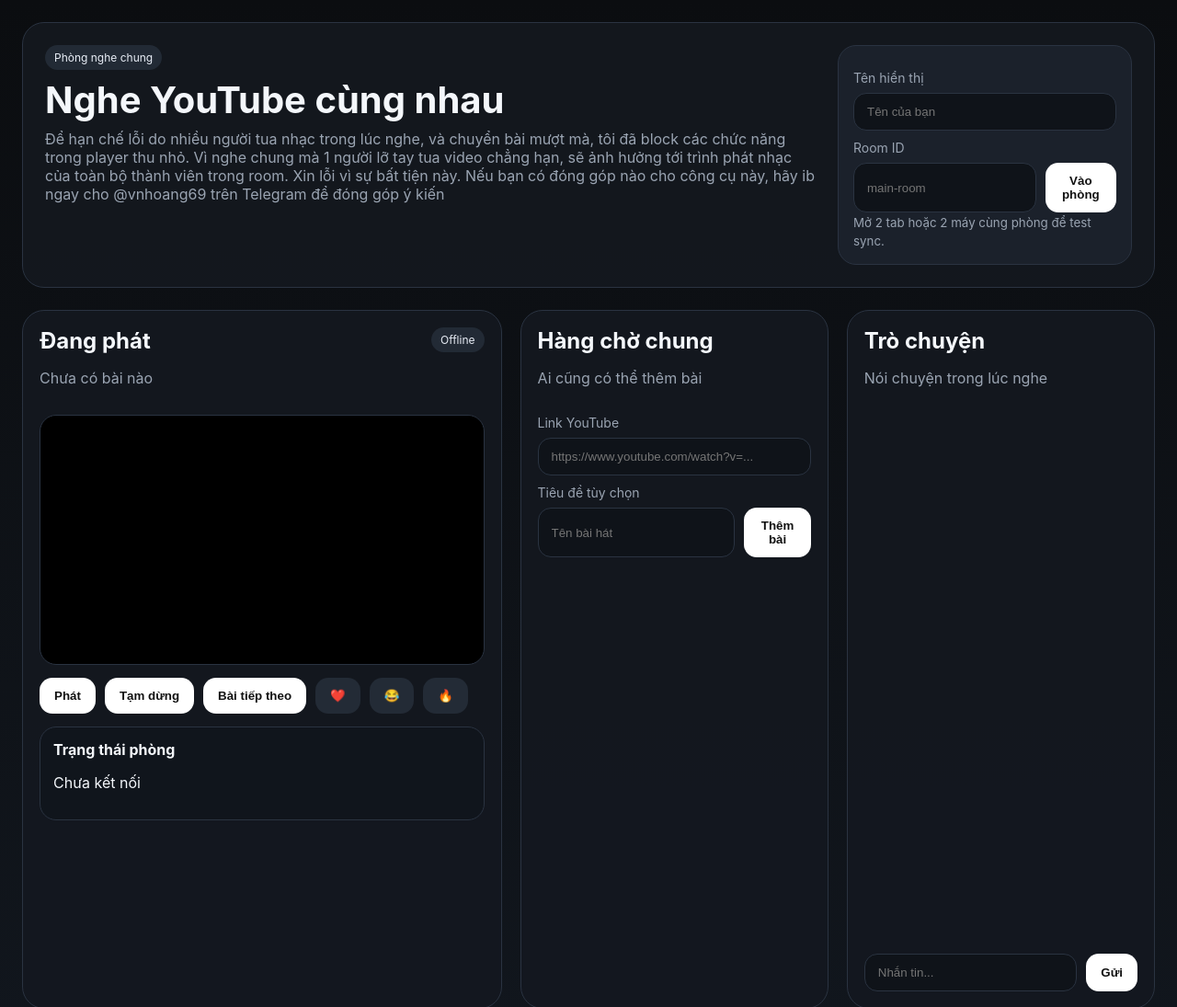
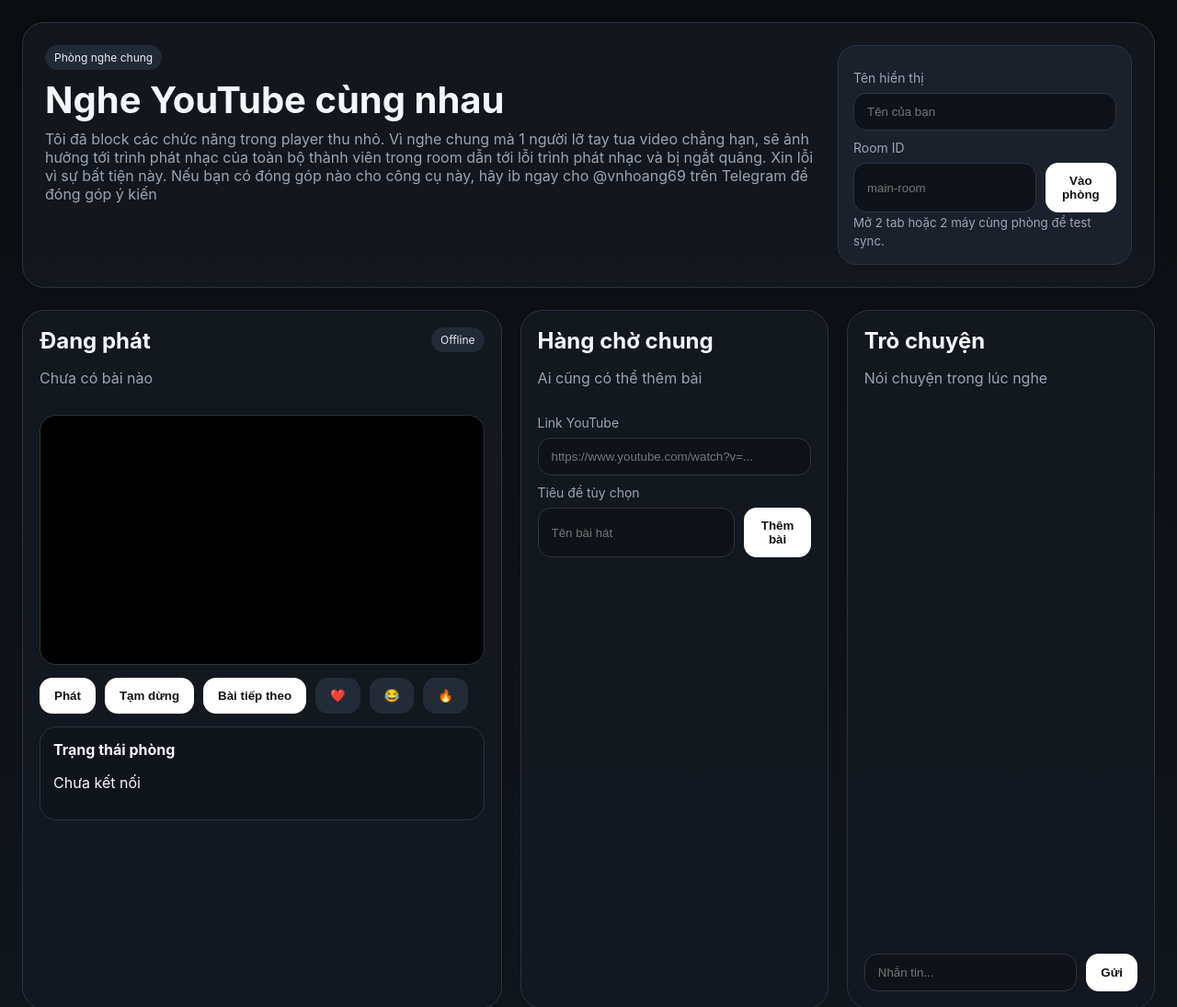
Before and after one commit to vnhoang1/listen-together-app, a website: page public/index.html in a window 1280 px wide. Shown: the top 1095 px of the page at 92% size. Drawn offline with nearby package versions, Linux system fonts and the light colour scheme; no server answers.

Commit message:
index.html

```diff
--- a/public/index.html
+++ b/public/index.html
@@ -14,7 +14,7 @@
         <div>
           <div class="pill">Phòng nghe chung</div>
           <h1>Nghe YouTube cùng nhau</h1>
-          <p>Để hạn chế lỗi do nhiều người tua nhạc trong lúc nghe, và chuyển bài mượt mà, tôi đã block các chức năng trong player thu nhỏ. Vì nghe chung mà 1 người lỡ tay tua video chẳng hạn, sẽ ảnh hưởng tới trình phát nhạc của toàn bộ thành viên trong room. Xin lỗi vì sự bất tiện này. Nếu bạn có đóng góp nào cho công cụ này, hãy ib ngay cho @vnhoang69 trên Telegram để đóng góp ý kiến</p>
+          <p>Tôi đã block các chức năng trong player thu nhỏ. Vì nghe chung mà 1 người lỡ tay tua video chẳng hạn, sẽ ảnh hưởng tới trình phát nhạc của toàn bộ thành viên trong room dẫn tới lỗi trình phát nhạc và bị ngắt quãng. Xin lỗi vì sự bất tiện này. Nếu bạn có đóng góp nào cho công cụ này, hãy ib ngay cho @vnhoang69 trên Telegram để đóng góp ý kiến</p>
         </div>
         <div class="hero-card">
           <label>Tên hiển thị</label>
```
